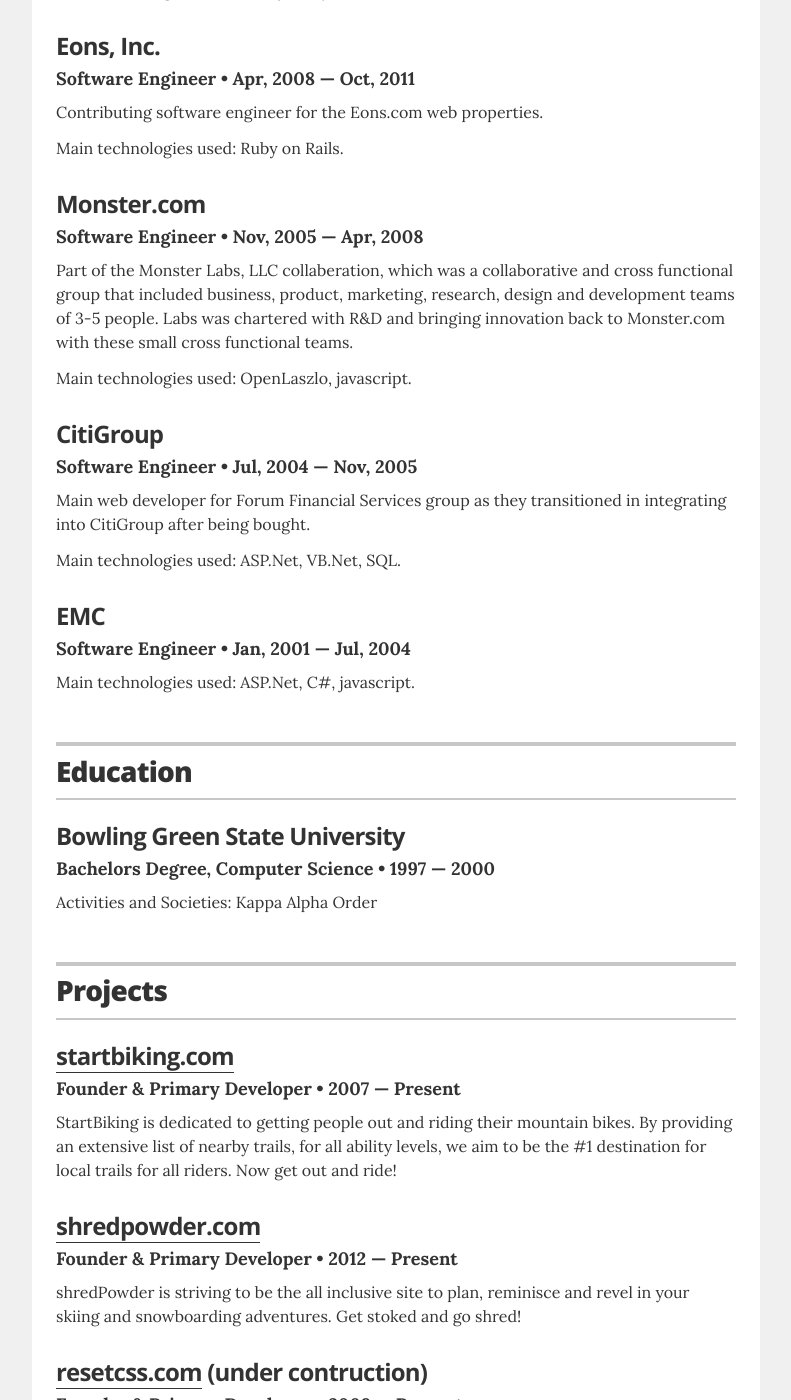
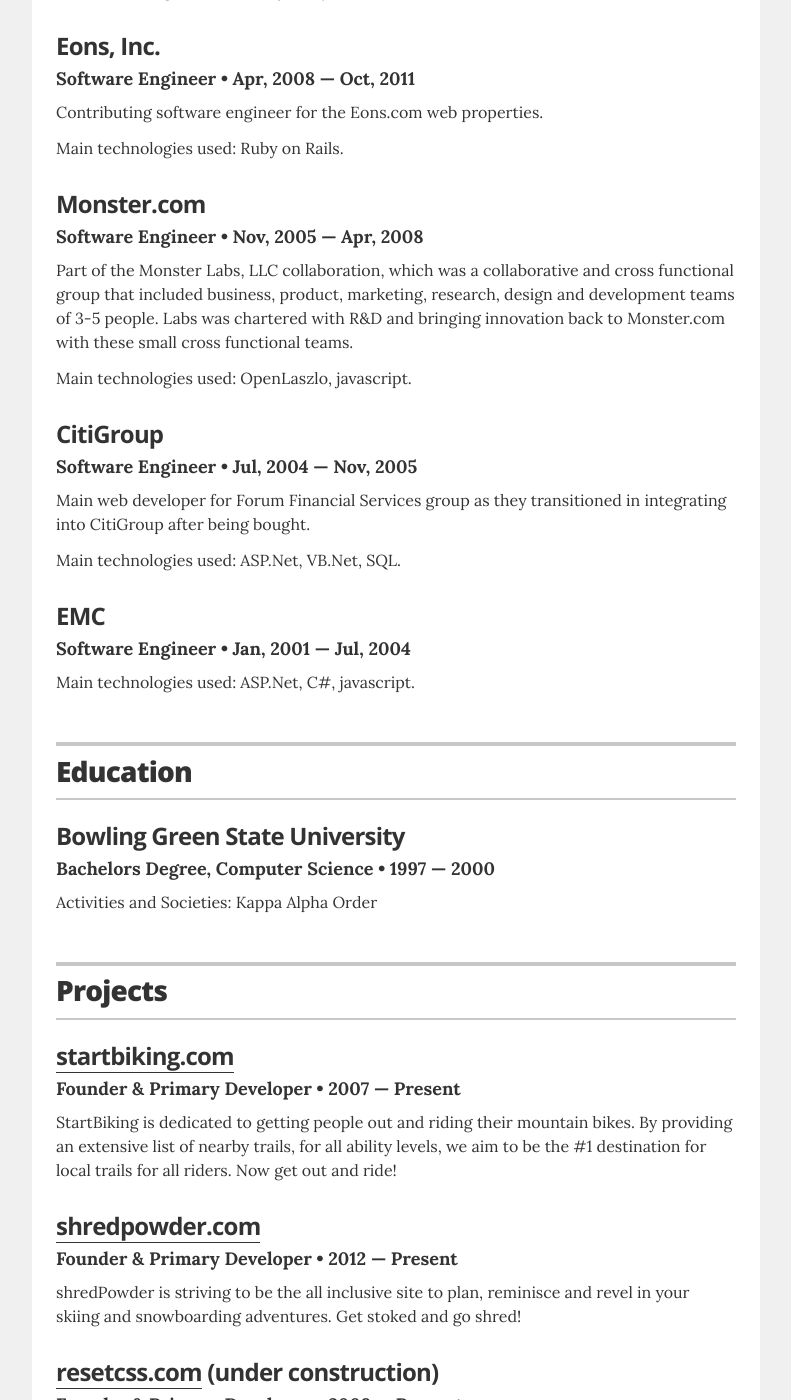
Before and after one commit to jwkellyiii/resume, a Jekyll site: the page built from index.html, in a window 1280 px wide and 1400 px high, scrolled down 1829 px. Shown: the whole window, without its empty margins (244-1035 px from the left). Built offline with Jekyll 4.4.1, drawn with Linux system fonts in a browser that asks for light colours.

Commit message:
Update resume.html

```diff
--- a/_layouts/resume.html
+++ b/_layouts/resume.html
@@ -119,7 +119,7 @@
         <div class="resume-item" itemscope itemprop="worksFor" itemtype="http://schema.org/Organization">
           <h3 class="resume-item-title" itemprop="name">Monster.com</h3>
           <h4 class="resume-item-details" itemprop="description">Software Engineer &bull; Nov, 2005 &mdash; Apr, 2008</h4>
-          <p class="resume-item-copy">Part of the Monster Labs, LLC collaberation, which was a collaborative and cross functional group that included business, product, marketing, research, design and development teams of 3-5 people. Labs was chartered with R&D and bringing innovation back to Monster.com with these small cross functional teams.</p>
+          <p class="resume-item-copy">Part of the Monster Labs, LLC collaboration, which was a collaborative and cross functional group that included business, product, marketing, research, design and development teams of 3-5 people. Labs was chartered with R&D and bringing innovation back to Monster.com with these small cross functional teams.</p>
           <p class="resume-item-copy">Main technologies used: OpenLaszlo, javascript.</p>
         </div><!-- end of resume-item -->
 
@@ -182,7 +182,7 @@
         </div>
 
         <div class="resume-item">
-          <h3 class="resume-item-title"><a href="http://www.resetcss.com">resetcss.com</a> (under contruction)</h3>
+          <h3 class="resume-item-title"><a href="http://www.resetcss.com">resetcss.com</a> (under construction)</h3>
           <h4 class="resume-item-details">Founder & Primary Developer &bull; 2009 &mdash; Present</h4>
           <p class="resume-item-copy">My personal portfolio.</p>
         </div>
```
